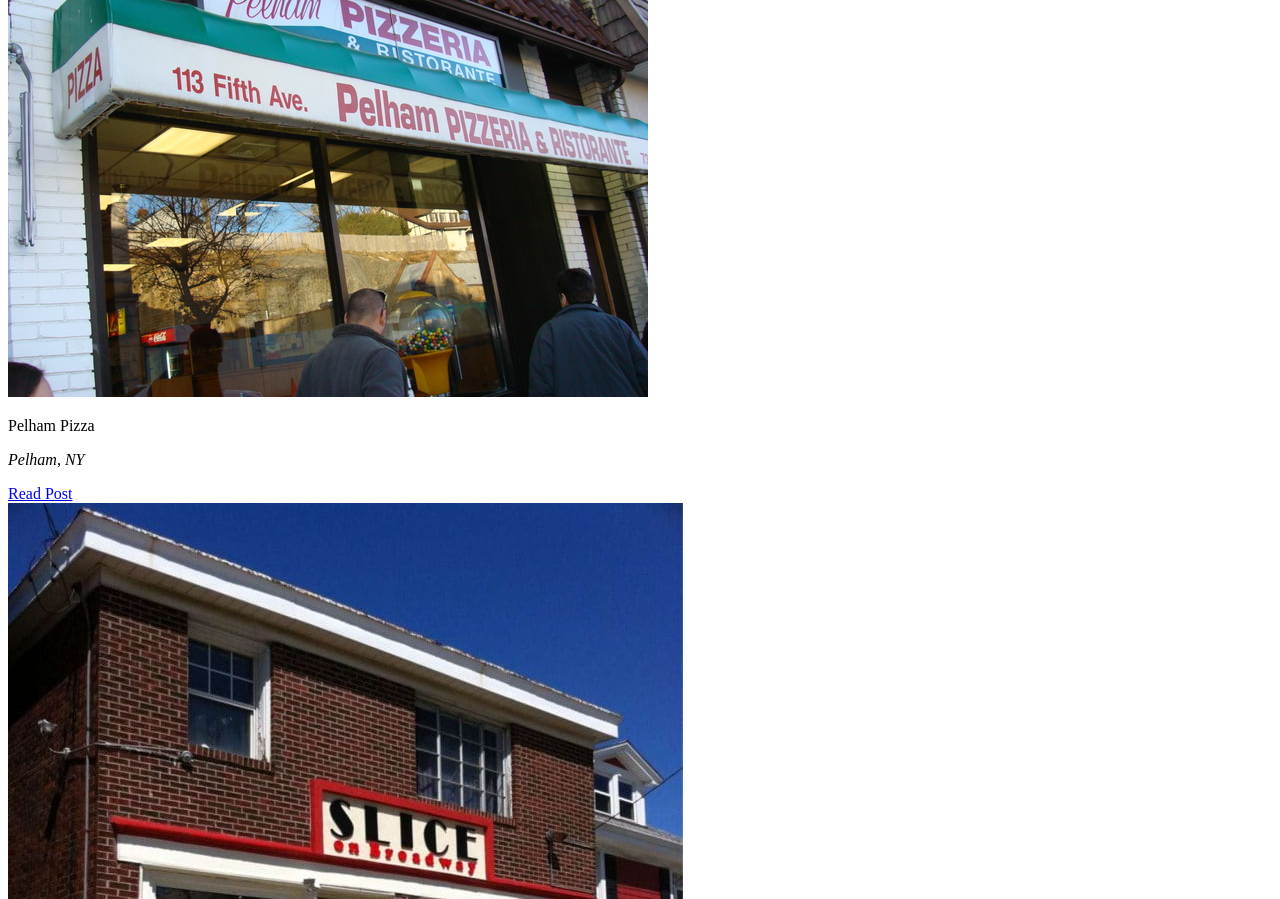
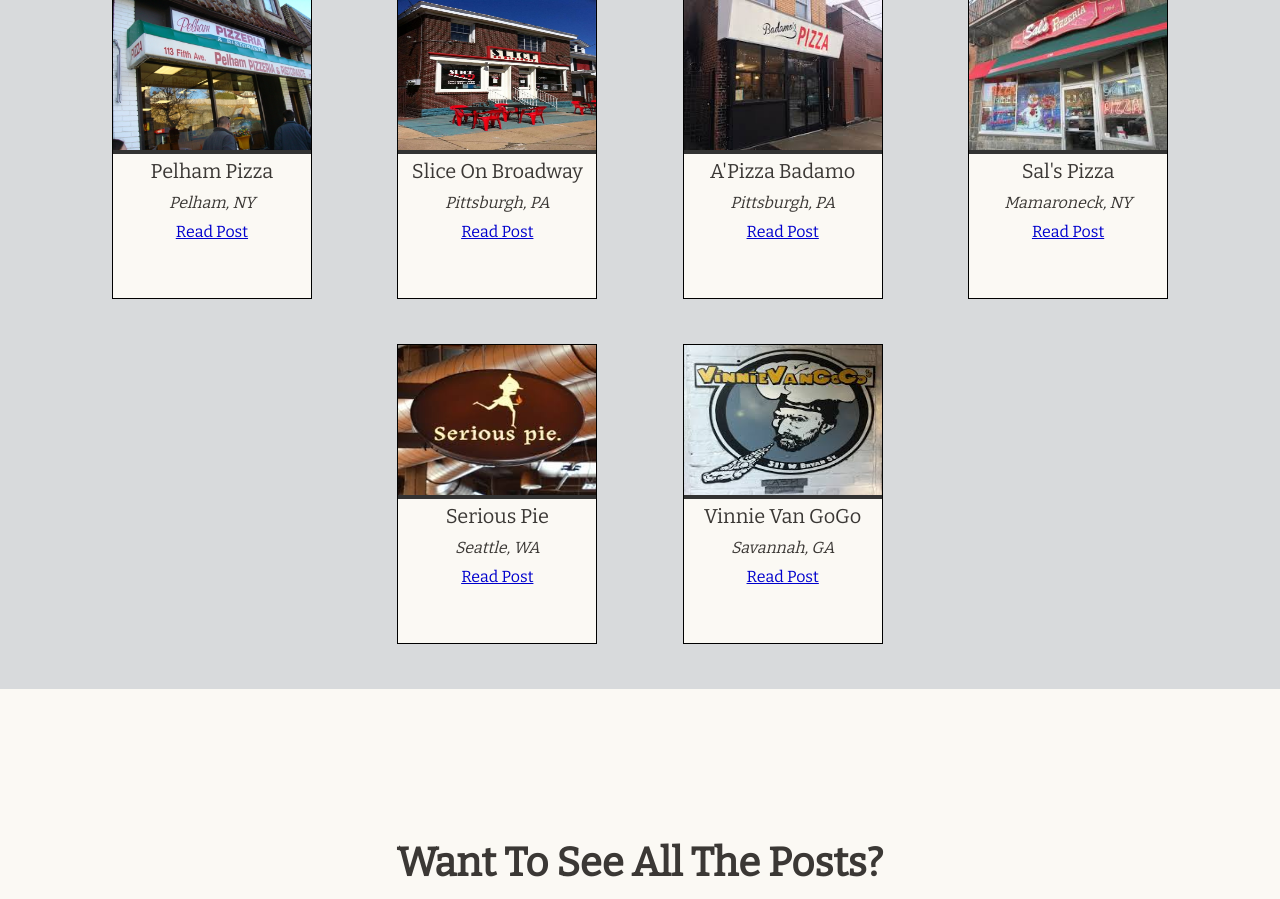
Before and after one commit to pjreichl/BlogDesign, a plain HTML site: page index.html in a window 1280 px wide. Shown: the part 321-1220 px from the top of the page. Drawn offline with nearby package versions, Linux system fonts and the light colour scheme.

Commit message:
fixed broken links

```diff
--- a/index.html
+++ b/index.html
@@ -7,7 +7,7 @@
     <title>Blog</title>
     <link href="https://fonts.googleapis.com/css?family=Bitter&display=swap" rel="stylesheet">
     <link rel="stylesheet" href="https://cdnjs.cloudflare.com/ajax/libs/font-awesome/4.7.0/css/font-awesome.min.css">
-    <link rel="stylesheet" href="..\CSS\main.css">
+    <link rel="stylesheet" href="main.css">
 </head>
 
 <body>
@@ -18,7 +18,7 @@
 
     <nav class="navbar">
         <ul>
-            <li><a href="about.html" class="navbar-item"></i>🍕About</a></li>
+            <li><a href="HTML/about.html" class="navbar-item"></i>🍕About</a></li>
             <li><a href="#" class="navbar-item">🍕Pizza Styles</a></li>
             <li><a href="#" class="navbar-item">🍕Articles</a></li>
         </ul>
@@ -30,20 +30,20 @@
         <section class="recent-cards">
             <section class="card" id="one">
                 <section class="card-image">
-                    <img src="../Images/PelhamPizza.jpeg" alt="Pelham Pizza">
+                    <img src="Images/PelhamPizza.jpeg" alt="Pelham Pizza">
                 </section>
                 <section class="content">
                     <p class="business">Pelham Pizza</p>
                     <p class="location"><em class="location">Pelham, NY</em></p>
                 </section>
                 <section class="post-link">
-                    <a class="location link-text" href="blogpost.html">Read Post</a>
+                    <a class="location link-text" href="HTML/blogpost.html">Read Post</a>
                 </section>
             </section>
 
             <section class="card" id="two">
                 <section class="card-image">
-                    <img src="../Images/SliceOnBroadway.jpg" alt="Slice On Broadway">
+                    <img src="Images/SliceOnBroadway.jpg" alt="Slice On Broadway">
                 </section>
 
                 <section class="contents">
@@ -60,7 +60,7 @@
 
             <section class="card" id="three">
                 <section class="card-image">
-                    <img src="../Images/Badamo.jpeg" alt="Slice On Broadway">
+                    <img src="Images/Badamo.jpeg" alt="Slice On Broadway">
                 </section>
 
                 <section class="contents">
@@ -77,7 +77,7 @@
 
             <section class="card" id="four">
                 <section class="card-image">
-                    <img src="../Images/Sals.jpeg" alt="Slice On Broadway">
+                    <img src="Images/Sals.jpeg" alt="Slice On Broadway">
                 </section>
 
                 <section class="contents">
@@ -94,7 +94,7 @@
 
             <section class="card" id="five">
                 <section class="card-image">
-                    <img src="../Images/SeriousPie.jpeg" alt="Slice On Broadway">
+                    <img src="Images/SeriousPie.jpeg" alt="Slice On Broadway">
                 </section>
 
                 <section class="contents">
@@ -111,7 +111,7 @@
 
             <section class="card" id="six">
                 <section class="card-image">
-                    <img src="../Images/Vinnie.jpeg" alt="Slice On Broadway">
+                    <img src="Images/Vinnie.jpeg" alt="Slice On Broadway">
                 </section>
 
                 <section class="contents">
@@ -135,7 +135,7 @@
         <h2 class="all-posts-header">Want To See All The Posts?</h2>
         <h3 class="all-posts-text"><em>Follow the slice...</em></h3>
         <section class="all-posts-link">
-            <a href="#"><img src="../Images/pizza.png" alt="pizza slice" class="all-posts-icon"></a>
+            <a href="#"><img src="Images/pizza.png" alt="pizza slice" class="all-posts-icon"></a>
         </section>
 
     </section>
--- a/main.css
+++ b/main.css
@@ -24,6 +24,7 @@
 h2 {
     font-size: 2em;
     text-align: center;
+    margin-bottom: 15px;
 }
 
 h3 {
```
Also changed, not shown: HTML/about.html (+1 -1 lines), HTML/blogpost.html (+1 -1 lines).
